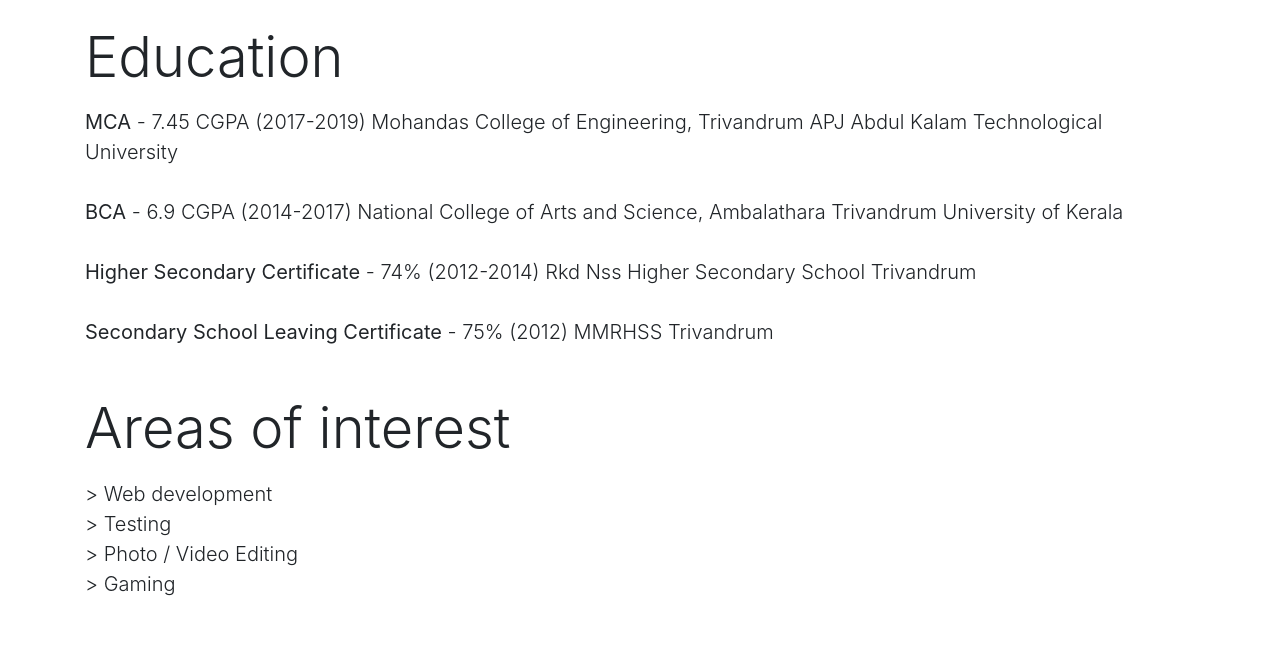
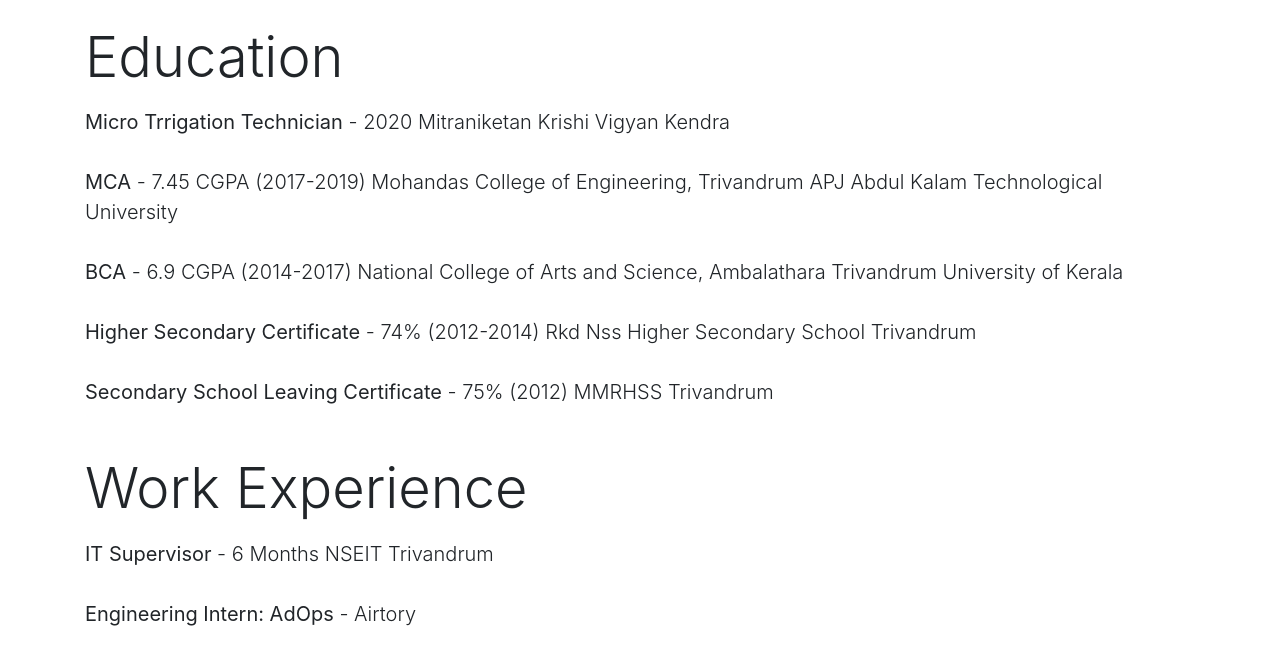
Before and after one commit to mani143gg/maniportfolio, a plain HTML site: page index.html in a window 1280 px wide. Shown: the part 770-1417 px from the top of the page. Drawn offline with Linux system fonts and the light colour scheme.

Commit message:
index.html
job updated

```diff
--- a/index.html
+++ b/index.html
@@ -44,6 +44,8 @@
       </p>
       <p class="display-4">Education</p>
       <p class="lead mb-5">
+        <b> Micro Trrigation Technician </b> - 2020
+                        Mitraniketan Krishi Vigyan Kendra <br><br>
        <b> MCA  </b> - 7.45 CGPA (2017-2019)
                         Mohandas College of Engineering, Trivandrum
                         APJ Abdul Kalam Technological University <br><br>
@@ -54,6 +56,13 @@
                         Rkd Nss Higher Secondary School Trivandrum <br><br>
         <b> Secondary School Leaving Certificate </b> - 75% (2012)
                         MMRHSS Trivandrum
+      </p>
+      <p class="display-4">Work Experience</p>
+      <p class="lead mb-5">
+       <b> IT Supervisor  </b> - 6 Months
+                       NSEIT Trivandrum <br><br>
+        <b> Engineering Intern: AdOps </b> -
+                        Airtory
       </p>
       <p class="display-4">Areas of interest</p>
       <p class="lead mb-5">
```
